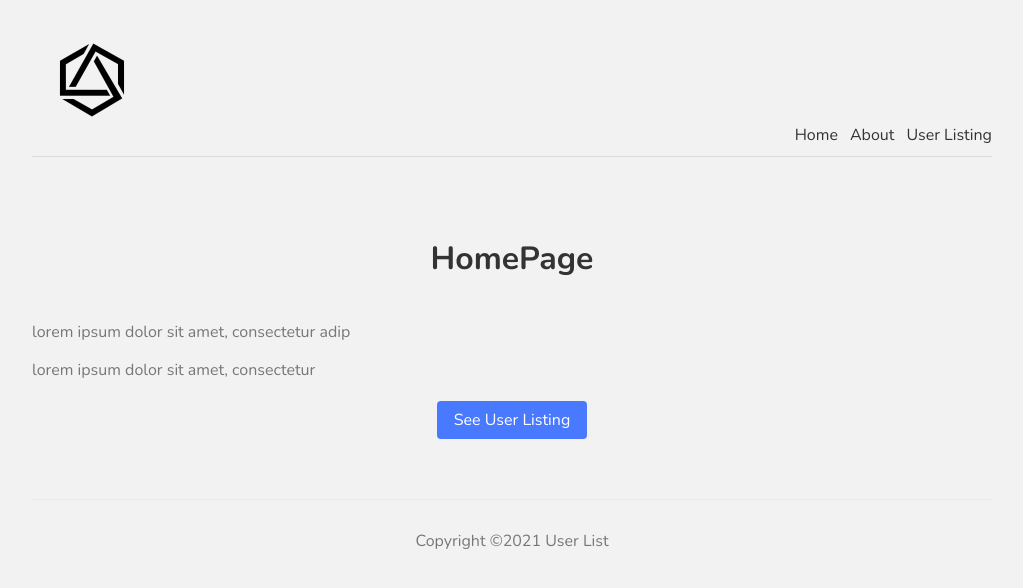
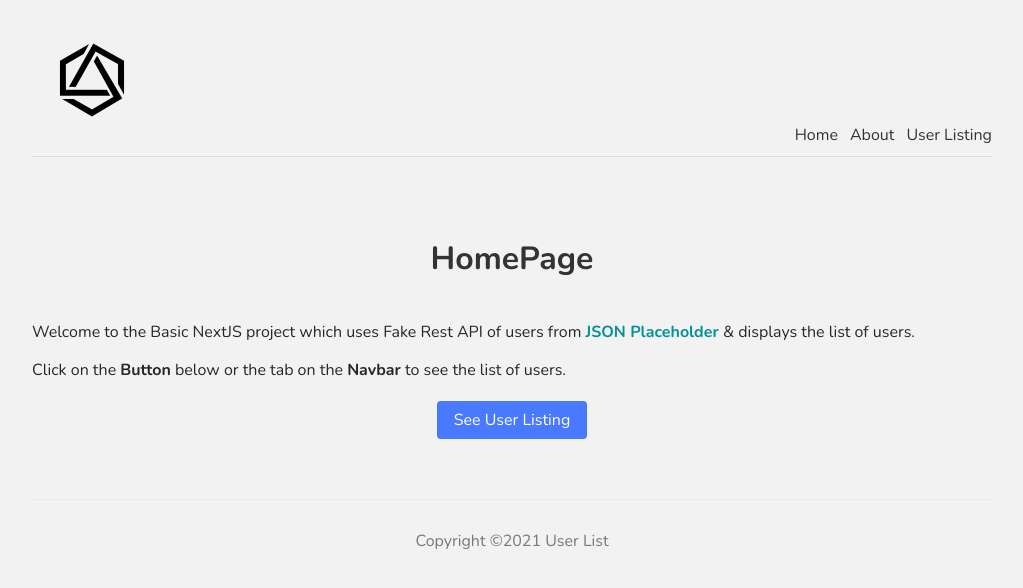
Before and after one commit to Akshay2996/nextjs-userslist, a Next.js app: page / in a window 1280 px wide. Shown: the top 588 px of the page, without its empty margins (128-1151 px from the left). Built offline with nearby package versions, Linux system fonts and the light colour scheme.

Commit message:
Updated HomePage & About Page

```diff
--- a/pages/about.js
+++ b/pages/about.js
@@ -35,7 +35,7 @@ const About = () => {
             <b>Portfolio</b>
           </a>
         </h3>
-        <h4add .About className={styles.title}>
+        <h4 className={styles.title}>
           Follow me on{" "}
           <a
             href="https://twitter.com/AkshayS2909"
@@ -44,7 +44,7 @@ const About = () => {
           >
             Twitter
           </a>
-        </h4add>
+        </h4>
       </div>
     </>
   );
--- a/pages/index.js
+++ b/pages/index.js
@@ -12,9 +12,23 @@ export default function Home() {
       <div>
         <h1 className={styles.title}>HomePage</h1>
         <p className={styles.text}>
-					lorem ipsum dolor sit amet, consectetur adip
+          Welcome to the Basic NextJS project which uses Fake Rest API of users
+          from{" "}
+          <b>
+            <a
+              href="https://jsonplaceholder.typicode.com/"
+              target="_blank"
+              className={styles.name}
+            >
+              JSON Placeholder{" "}
+            </a>
+          </b>
+          & displays the list of users.
+          <p className={styles.text}>
+            Click on the <b>Button</b> below or the tab on the <b>Navbar</b> to
+            see the list of users.
           </p>
-				<p className={styles.text}>lorem ipsum dolor sit amet, consectetur</p>
+        </p>
         <Link href="/users">
           <a className={styles.btn}>See User Listing</a>
         </Link>
--- a/styles/Home.module.css
+++ b/styles/Home.module.css
@@ -4,7 +4,7 @@
   text-align: center;
 }
 .text {
-  color: #777;
+  color: rgb(39, 39, 39);
 }
 .btn {
   display: block;
```
Lines whose indentation alone changed are shown as unchanged.
